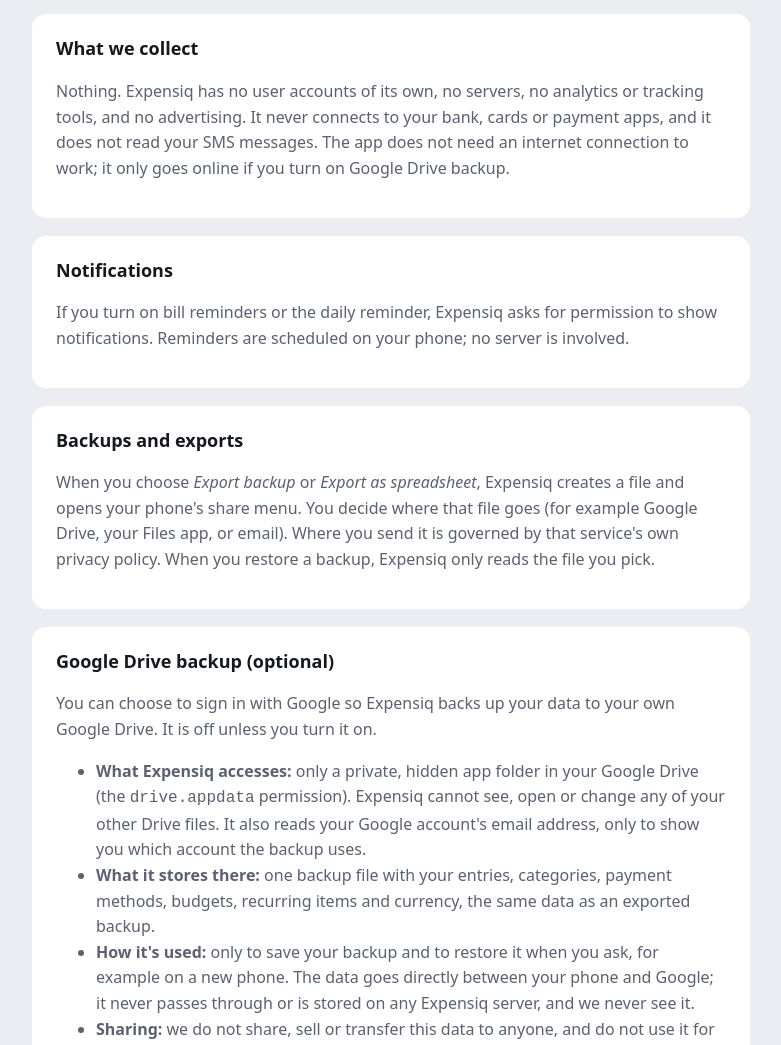
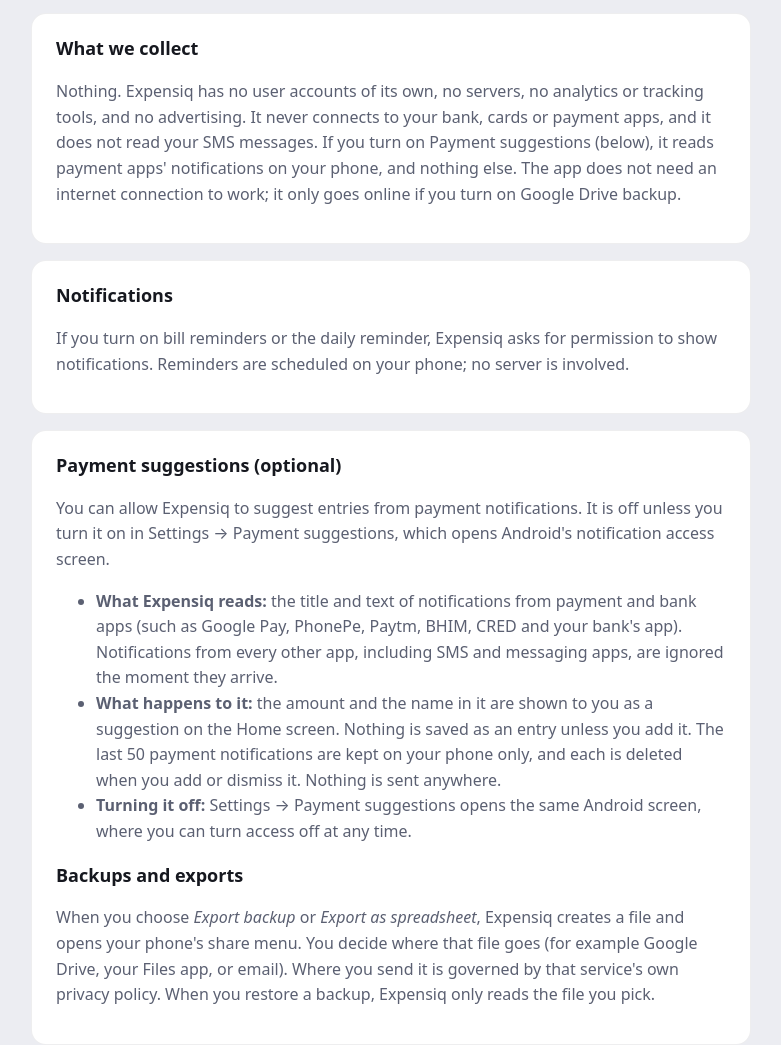
Before and after one commit to doodlebytedev-creator/expensiq-policy, a plain HTML site: page index.html in a window 1280 px wide. Shown: the part 509-1554 px from the top of the page, without its empty margins (249-1030 px from the left). Drawn offline with Linux system fonts and the light colour scheme.

Commit message:
Privacy policy: Payment suggestions (Expensiq 1.2.0)

```diff
--- a/index.html
+++ b/index.html
@@ -36,7 +36,7 @@
 
   <div class="card">
     <h2>What we collect</h2>
-    <p>Nothing. Expensiq has no user accounts of its own, no servers, no analytics or tracking tools, and no advertising. It never connects to your bank, cards or payment apps, and it does not read your SMS messages. The app does not need an internet connection to work; it only goes online if you turn on Google Drive backup.</p>
+    <p>Nothing. Expensiq has no user accounts of its own, no servers, no analytics or tracking tools, and no advertising. It never connects to your bank, cards or payment apps, and it does not read your SMS messages. If you turn on Payment suggestions (below), it reads payment apps' notifications on your phone, and nothing else. The app does not need an internet connection to work; it only goes online if you turn on Google Drive backup.</p>
   </div>
 
   <div class="card">
@@ -45,6 +45,14 @@
   </div>
 
   <div class="card">
+    <h2>Payment suggestions (optional)</h2>
+    <p>You can allow Expensiq to suggest entries from payment notifications. It is off unless you turn it on in Settings → Payment suggestions, which opens Android's notification access screen.</p>
+    <ul>
+      <li><strong>What Expensiq reads:</strong> the title and text of notifications from payment and bank apps (such as Google Pay, PhonePe, Paytm, BHIM, CRED and your bank's app). Notifications from every other app, including SMS and messaging apps, are ignored the moment they arrive.</li>
+      <li><strong>What happens to it:</strong> the amount and the name in it are shown to you as a suggestion on the Home screen. Nothing is saved as an entry unless you add it. The last 50 payment notifications are kept on your phone only, and each is deleted when you add or dismiss it. Nothing is sent anywhere.</li>
+      <li><strong>Turning it off:</strong> Settings → Payment suggestions opens the same Android screen, where you can turn access off at any time.</li>
+    </ul>
+
     <h2>Backups and exports</h2>
     <p>When you choose <em>Export backup</em> or <em>Export as spreadsheet</em>, Expensiq creates a file and opens your phone's share menu. You decide where that file goes (for example Google Drive, your Files app, or email). Where you send it is governed by that service's own privacy policy. When you restore a backup, Expensiq only reads the file you pick.</p>
   </div>
```
